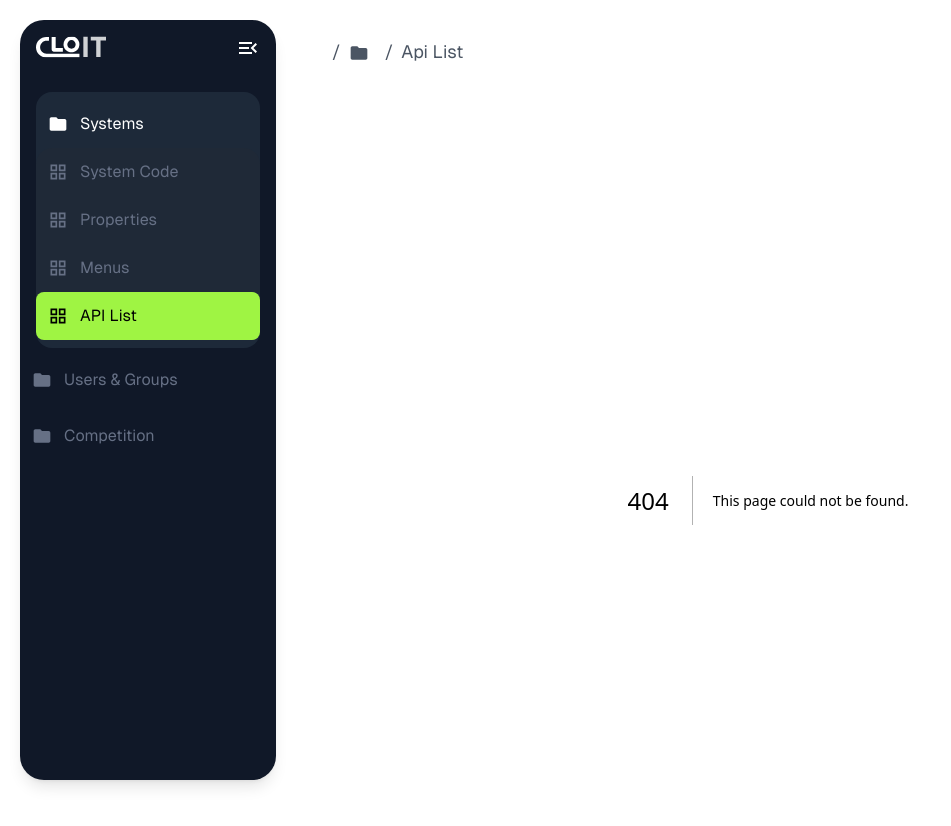
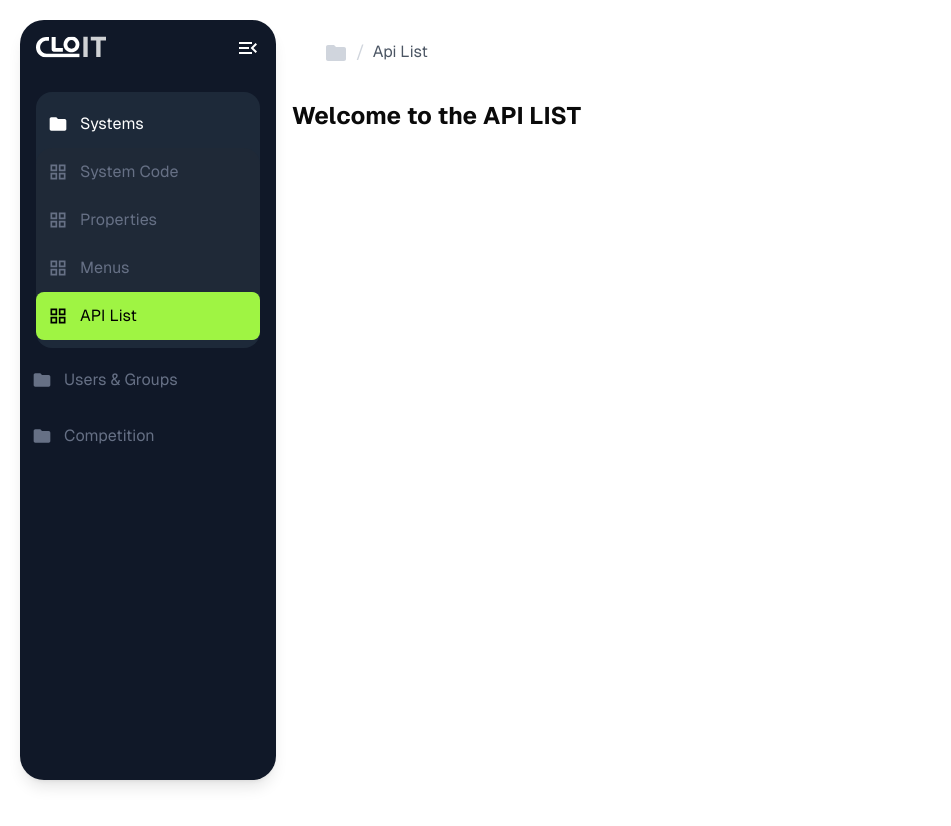
Before and after one commit to PulasthiAbey/menu-invention, a Next.js app in the folder frontend/: page /systems/api-list in a window 1280 px wide. Before the commit this address had no page. Shown: the top 826 px of the page, without its empty margins (0-951 px from the left). After the commit the page ends 800 px from the top, so only its background shows below. Built offline with nearby package versions, Linux system fonts and the light colour scheme.

Commit message:
Navigation setup

```diff
--- /dev/null
+++ b/frontend/src/app/systems/api-list/page.tsx
@@ -0,0 +1,9 @@
+"use client";
+
+export default function ApiList() {
+  return (
+    <div>
+      <h1 className="text-2xl font-bold">Welcome to the API LIST</h1>
+    </div>
+  );
+}
--- /dev/null
+++ b/frontend/src/app/systems/menus/page.tsx
@@ -0,0 +1,9 @@
+"use client";
+
+export default function Menus() {
+  return (
+    <div>
+      <h1 className="text-2xl font-bold">Welcome to the Menus</h1>
+    </div>
+  );
+}
--- /dev/null
+++ b/frontend/src/app/systems/page.tsx
@@ -0,0 +1,9 @@
+"use client";
+
+export default function Systems() {
+  return (
+    <div>
+      <h1 className="text-2xl font-bold">Welcome to the Systems</h1>
+    </div>
+  );
+}
--- /dev/null
+++ b/frontend/src/app/systems/properties/page.tsx
@@ -0,0 +1,9 @@
+"use client";
+
+export default function Properties() {
+  return (
+    <div>
+      <h1 className="text-2xl font-bold">Welcome to the Properties</h1>
+    </div>
+  );
+}
--- /dev/null
+++ b/frontend/src/app/systems/system-code/page.tsx
@@ -0,0 +1,9 @@
+"use client";
+
+export default function SystemCode() {
+  return (
+    <div>
+      <h1 className="text-2xl font-bold">Welcome to the System Code</h1>
+    </div>
+  );
+}
--- a/frontend/src/components/layout/Header.tsx
+++ b/frontend/src/components/layout/Header.tsx
@@ -7,24 +7,26 @@ export default function Header() {
   const pathSegments = pathName.split("/").filter((seg) => seg);
 
   return (
-    <header className="w-full h-16 text-blue_gray_900 flex items-center px-4">
-      <h1 className="text-lg ">
+    <header className="w-full h-16 text-blue_gray_900 flex items-center px-12">
+      <h1 className="text-lg">
         {pathSegments.length === 0 ? (
           "DASHBOARD"
         ) : (
-          <nav className="p-4 ml-4">
-            <ul className="flex space-x-2 text-gray-600">
+          <nav>
+            <ul className="flex text-gray-600">
               {pathSegments.map((seg, index) => (
                 <li key={index} className="flex items-center">
-                  <span className="mx-2">/</span>
                   {seg === "systems" ||
                   seg === "user" ||
                   seg === "competition" ? (
-                    <a href={`/${seg}`}>
-                      <Folder sx={{ fontSize: 20 }} />
-                    </a>
+                    <div className="text-blue_gray_300">
+                      <a href={`/${seg}`}>
+                        <Folder sx={{ fontSize: 24 }} />
+                      </a>
+                      <span className="mx-2 text-blue_gray_300">/</span>
+                    </div>
                   ) : (
-                    <a href={`/${seg}`} className="hover:underline capitalize">
+                    <a href={`/${seg}`} className="hover:underline capitalize text-base">
                       {seg.split("-").join(" ")}
                     </a>
                   )}
--- a/frontend/src/styles/globals.css
+++ b/frontend/src/styles/globals.css
@@ -5,9 +5,10 @@
 :root {
   --foreground: #0a0a0a;
   --background: #ffffff;
-  --blue-gray-900: #101828;
+  --blue-gray-300: #d0d5dd;
   --blue-gray-500: #667085;
   --blue-gray-800: #1d2939;
+  --blue-gray-900: #101828;
   --lime-green-200: #c8fc9b;
   --lime-green-400: #9ff443;
 }
@@ -16,6 +17,7 @@
   :root {
     --foreground: #0a0a0a;
     --background: #ffffff;
+    --blue-gray-300: #d0d5dd;
     --blue-gray-500: #667085;
     --blue-gray-800: #1d2939;
     --blue-gray-900: #101828;
--- a/frontend/tailwind.config.ts
+++ b/frontend/tailwind.config.ts
@@ -11,6 +11,7 @@ const config: Config = {
       colors: {
         background: "var(--background)",
         foreground: "var(--foreground)",
+        blue_gray_300: "var(--blue-gray-300)",
         blue_gray_500: "var(--blue-gray-500)",
         blue_gray_800: "var(--blue-gray-800)",
         blue_gray_900: "var(--blue-gray-900)",
```
Also changed, not shown: frontend/src/app/dashboard/page.tsx (deleted), frontend/src/app/menus/page.tsx (deleted), frontend/src/app/settings/page.tsx (deleted).
